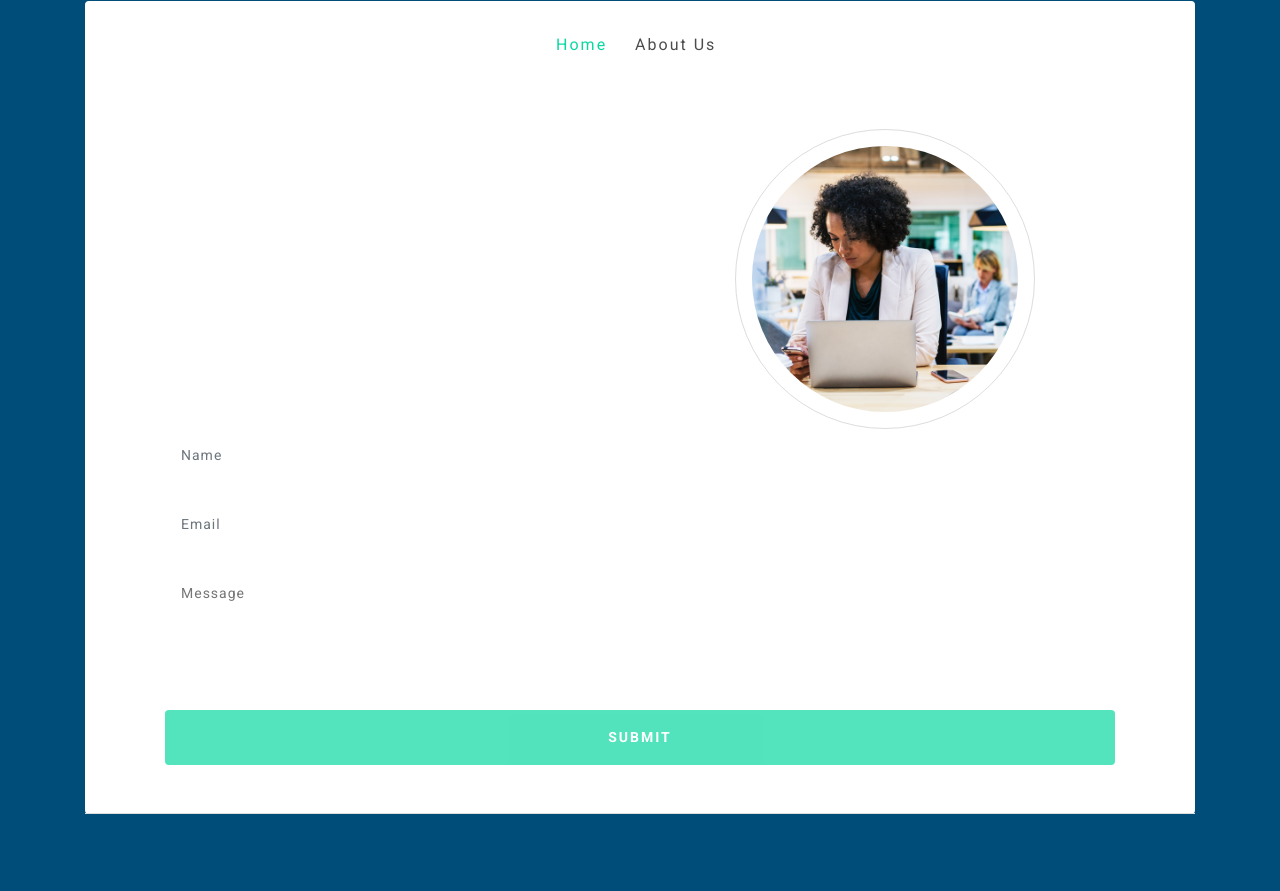
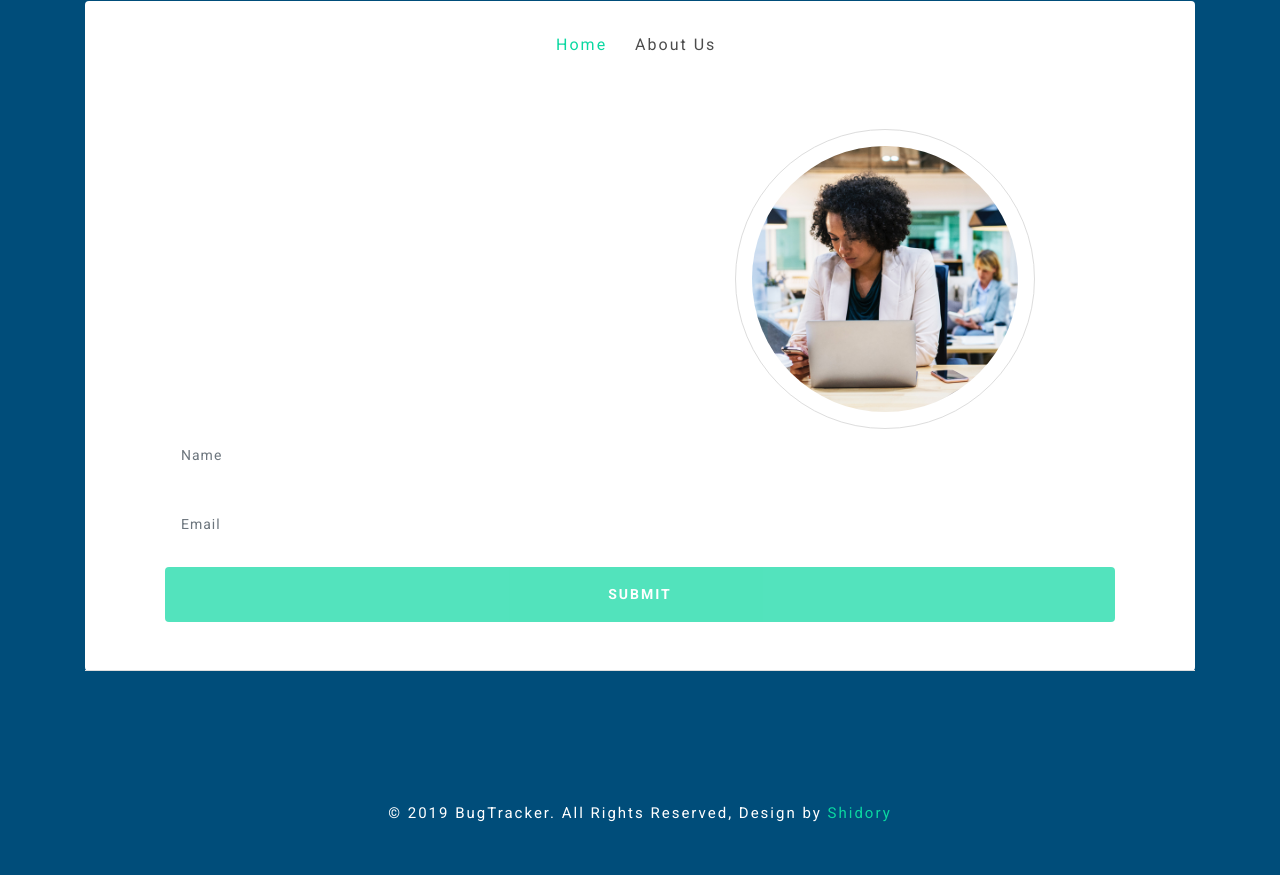
Before and after one commit to Shidory/BugTracker, a plain HTML site: page index.html in a window 1280 px wide. Shown: the part 303-1194 px from the top of the page. Drawn offline with Linux system fonts and the light colour scheme.

Commit message:
delete input

```diff
--- a/index.html
+++ b/index.html
@@ -77,9 +77,6 @@
 							<div class="form-group">
 								<input class="form-control" type="email" name="Email" placeholder="Email" required="">
 							</div>
-							<div class="form-group">
-								<textarea id="textarea" placeholder="Message" required=""></textarea>
-							</div>
 							<div class="sub-honey mx-auto mt-3">
 								<button class="form-control btn" type="submit">Submit</button>
 							</div>
```
